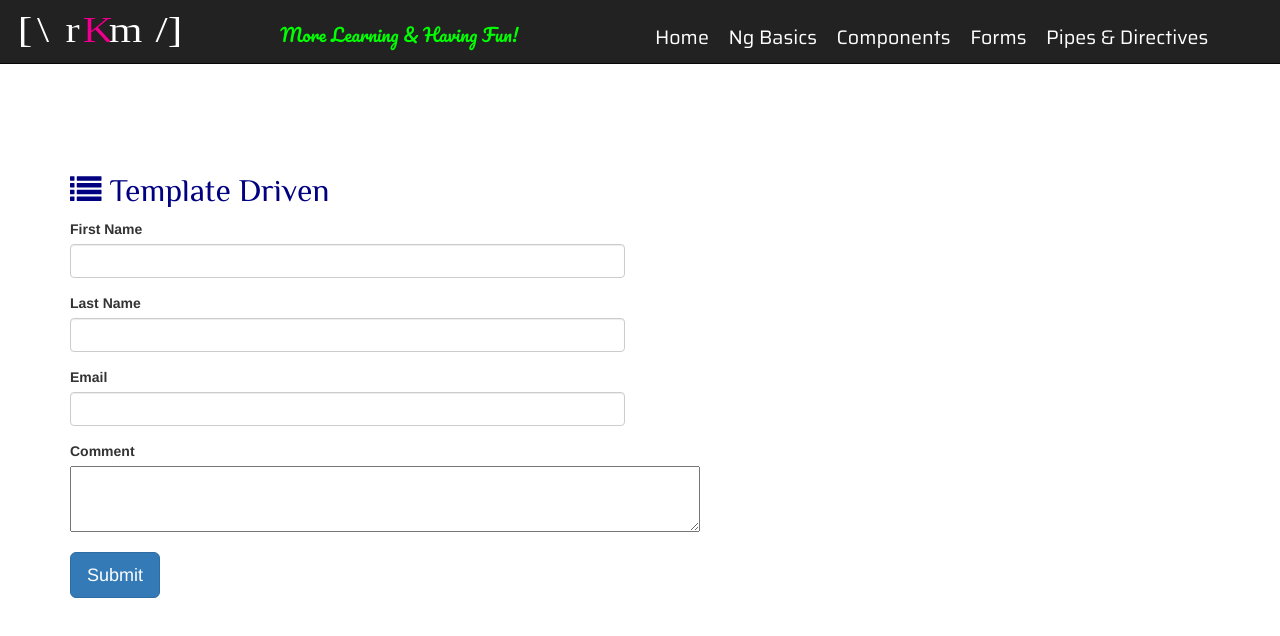
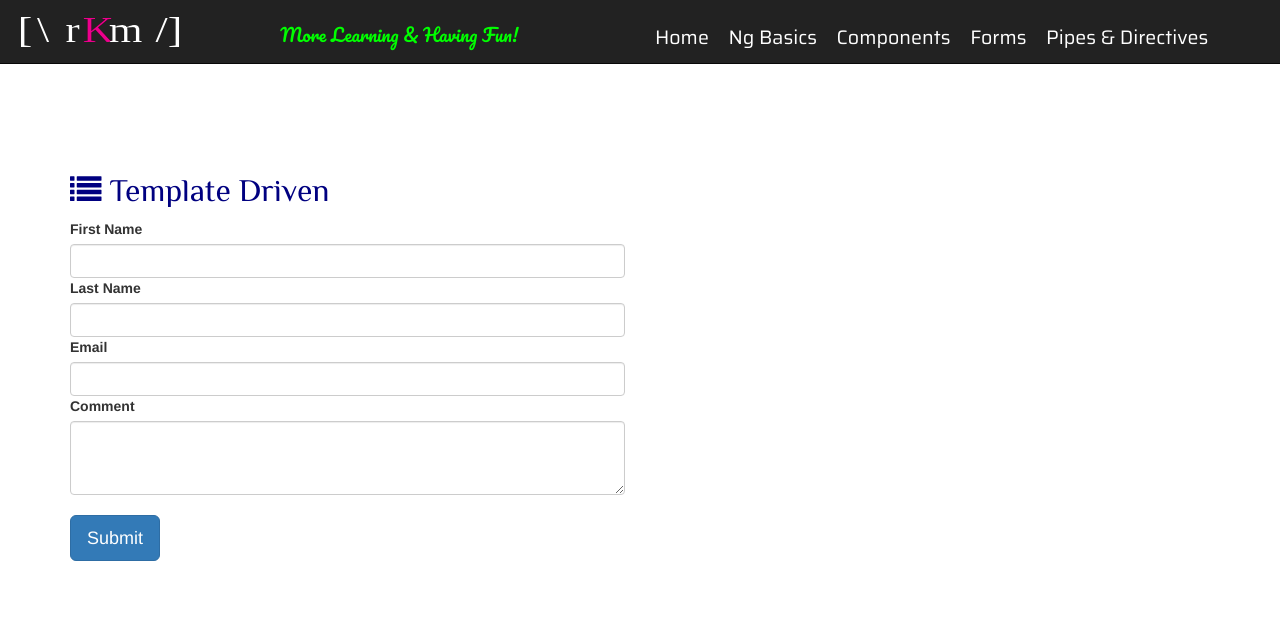
Before and after one commit to r2c0der/ngBeg2Adv, an Angular app: page /forms in a window 1280 px wide. Shown: the top 636 px of the page. Built offline with nearby package versions, Linux system fonts and the light colour scheme; a web font is replaced by a local one.

Commit message:
Setting up template-driven contact form

```diff
--- a/src/app/exercises/contact-form/contact-form.component.html
+++ b/src/app/exercises/contact-form/contact-form.component.html
@@ -4,21 +4,24 @@
         <div class="form-group">
           <label for="firstName">First Name</label>
           <input required type="text"  ngModel name="firstName" #firstName="ngModel" id="firstName" class="form-control">
-          <div class="alert alert-danger" *ngIf="firstName.touched && !firstName.valid">First Name is required</div>
-        </div>
-        <div class="form-group">
+          <div class="alert alert-danger"
+               *ngIf="firstName.touched && !firstName.valid">
+            First Name is required</div>
+
+
           <label for="lastName">Last Name</label>
           <input required type="text"  id="lastName" class="form-control" ngModel #lastName="ngModel" name="lastName"/>
-          <div class="alert alert-danger" *ngIf="lastName.touched && !lastName.valid">Last Name is required</div>
-        </div>
-        <div class="form-group">
+          <div class="alert alert-danger"
+               *ngIf="lastName.touched && !lastName.valid">
+            Last Name is required</div>
+
+
           <label for="email"> Email</label>
           <input type="email" id="email"  ngModel name="email" #email="ngModel" class="form-control">
+
+        <label for="comment">Comment </label>
+          <textarea id="comment" cols="75" rows="3" name="comment" ngModel #comment="ngModel" class="form-control"></textarea>
+          <br />
+        <button class="btn btn-primary btn-lg">Submit</button>
         </div>
-        <label for="comment">Comment </label>
-        <div class="form-group">
-          <textarea id="comment" cols="75" rows="3" name="comment" ngModel #comment="ngModel"></textarea>
-
-        </div>
-        <button class="btn btn-primary btn-lg">Submit</button>
       </form>
```
